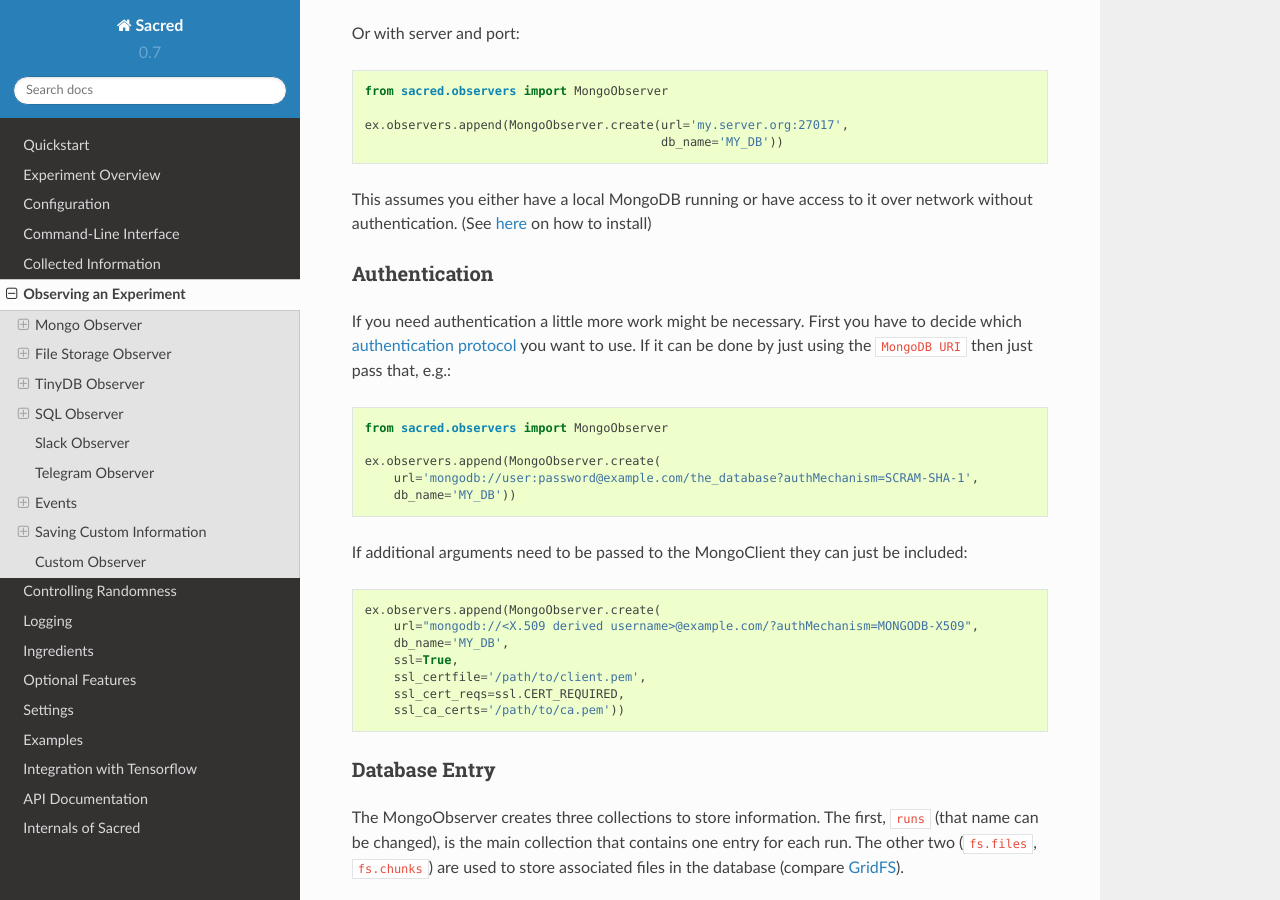
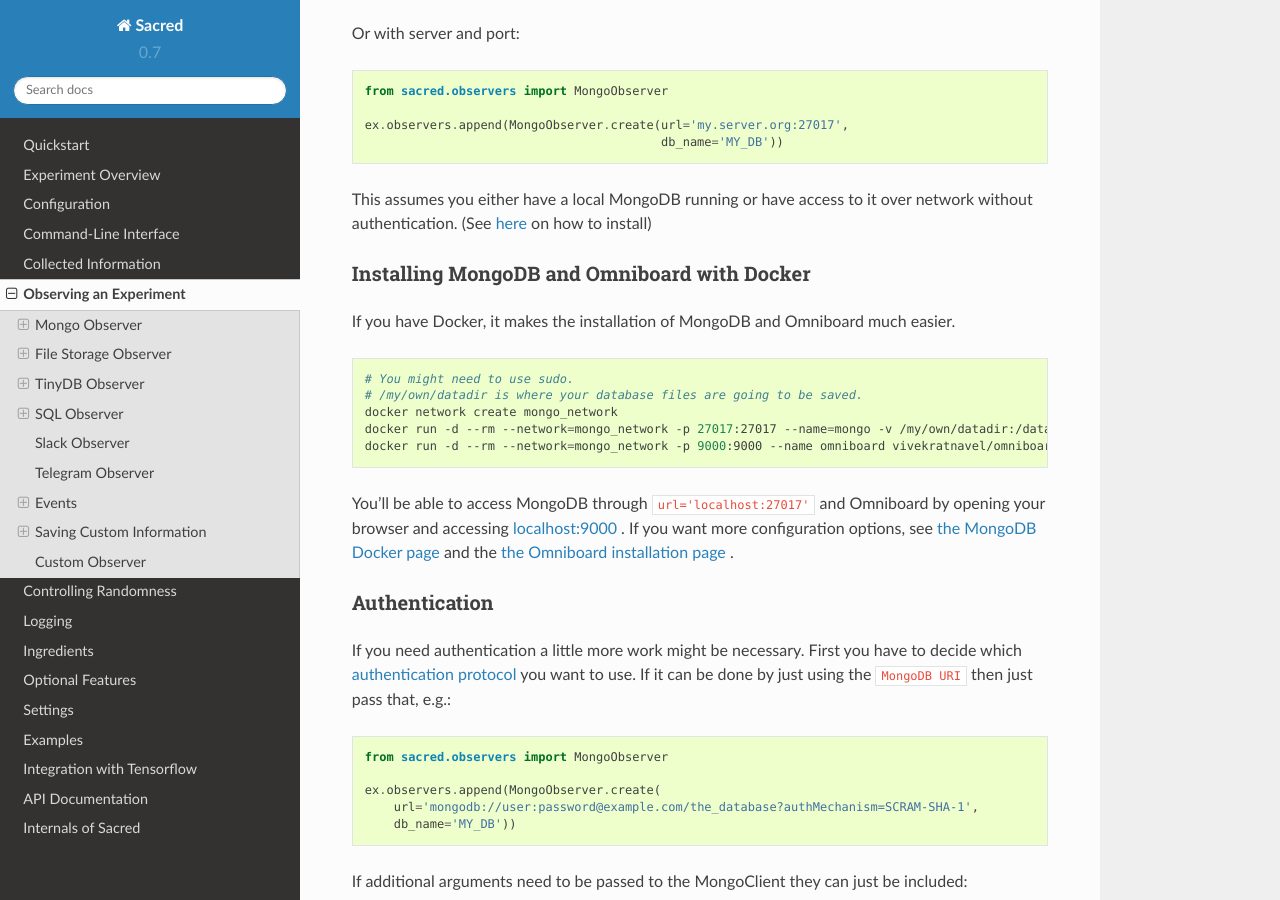
Before and after one commit to IDSIA/sacred, a Sphinx documentation site: the page built from docs/observers.rst, in a window 1280 px wide and 900 px high, scrolled down 1409 px. Built offline with Sphinx 7.4.7 and the Read the Docs theme 2.0.0, drawn with Linux system fonts in a browser that asks for light colours.

Commit message:
Added a small section about installing mongodb with docker.

```diff
--- a/docs/observers.rst
+++ b/docs/observers.rst
@@ -78,6 +78,26 @@
 This assumes you either have a local MongoDB running or have access to it over
 network without authentication.
 (See `here <http://docs.mongodb.org/manual/installation/>`_ on how to install)
+
+Installing MongoDB and Omniboard with Docker
+--------------------------------------------
+
+If you have Docker, it makes the installation of MongoDB and Omniboard much
+easier.
+
+.. code-block:: shell
+
+    # You might need to use sudo.
+    # /my/own/datadir is where your database files are going to be saved.
+    docker network create mongo_network
+    docker run -d --rm --network=mongo_network -p 27017:27017 --name=mongo -v /my/own/datadir:/data/db mongo
+    docker run -d --rm --network=mongo_network -p 9000:9000 --name omniboard vivekratnavel/omniboard -m mongo:27017:MY_DB
+
+You'll be able to access MongoDB through ``url='localhost:27017'`` and Omniboard
+by opening your browser and accessing `localhost:9000 <localhost:9000>`_ .
+If you want more configuration options,
+see `the MongoDB Docker page <https://hub.docker.com/_/mongo>`_ and the
+`the Omniboard installation page <https://vivekratnavel.github.io/omniboard/#/quick-start?id=docker>`_ .
 
 Authentication
 --------------
```
